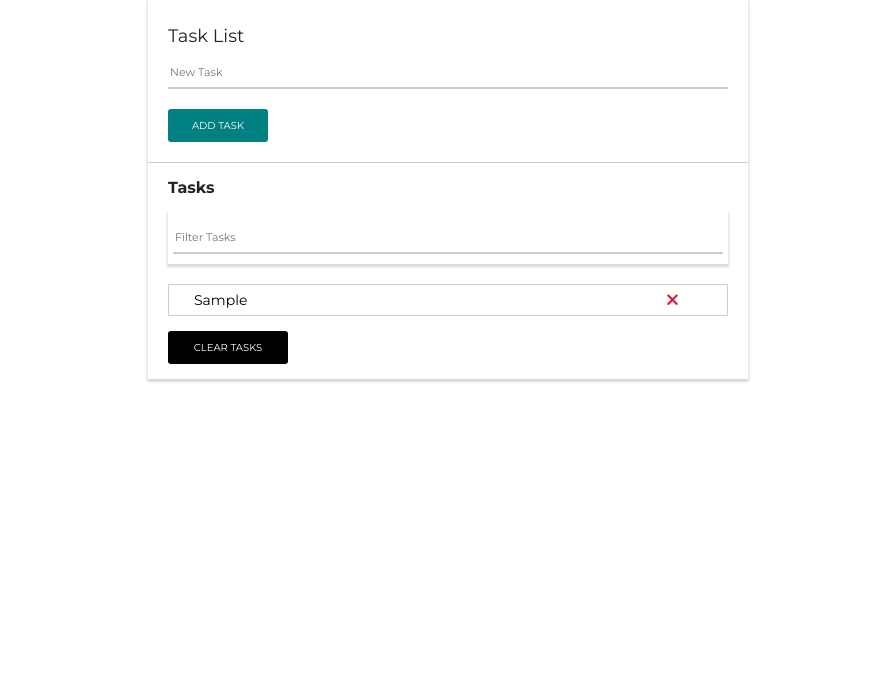
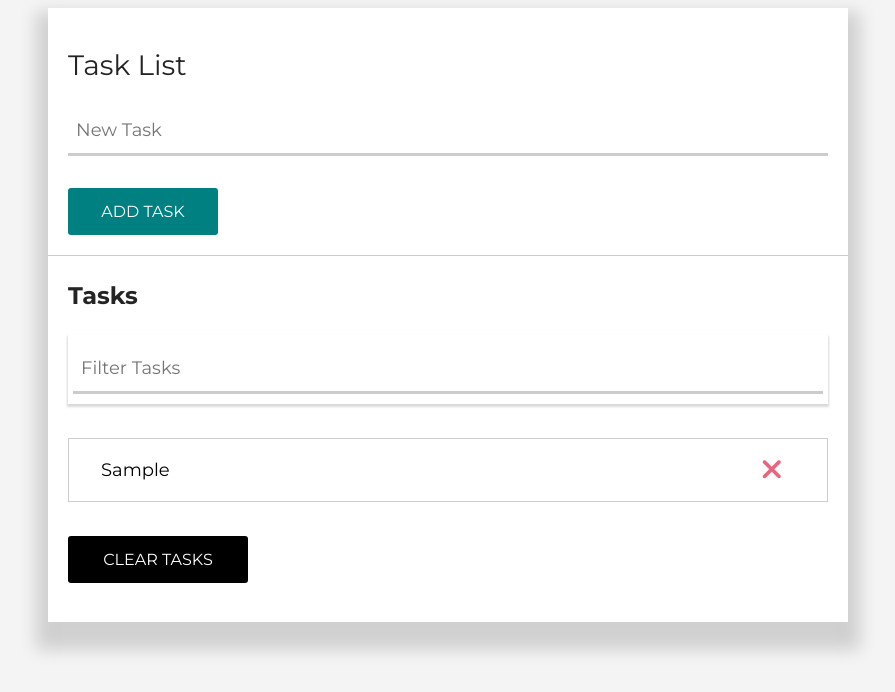
Before and after one commit to jonathan6242/todolist, a plain HTML site: page index.html in a window 1280 px wide. Both pictures are taken after typing "Sample" into the empty fields and a click on the input "Add Task". Shown: the whole page, without its empty margins (192-1087 px from the left). Drawn offline with Linux system fonts and the light colour scheme.

Commit message:
Add files via upload

```diff
--- a/app.css
+++ b/app.css
@@ -9,7 +9,7 @@
 }
 
 body {
-    background-color: #fff;
+    background-color: #f4f4f4;
     display: flex;
     justify-content: center;
     align-items: flex-start;
@@ -17,11 +17,11 @@ body {
 }
 
 #main {
-    margin: 0 auto;
+    margin: 8px auto;
     background-color: #fff;
-    box-shadow: 0 2px 2px 1px rgb(0, 0, 0, 0.15);
+    box-shadow: 0 16px 16px 12px rgb(0, 0, 0, 0.15);
     width: 100%;
-    max-width: 600px;
+    max-width: 800px;
     padding: 15px 20px;
 
 }
@@ -30,8 +30,8 @@ body {
 .card-title {
     display: inline-block;
     padding: 5px 0px;
-    margin: 5px 0;
-    font-size: 18px;
+    margin: 20px 0;
+    font-size: 28px;
     color: #242424;
     font-weight: normal;
 }
@@ -47,43 +47,51 @@ body {
 
 #task, #filter {
     border:none;
-    border-bottom: 2px solid #ccc;
-    padding: 8px 2px;
+    border-bottom: 3px solid #ccc;
+    padding: 12px 8px;
     font-family: Montserrat, sans-serif;
-    font-size: 11px;
+    font-size: 18px;
+    transition: all 300ms ease;
 }
 
 #task {
-    margin-bottom: 20px;
+    margin-bottom: 32px;
 }
 
-#task:focus, #filter:focus {
+#task:focus {
     outline: none;
     border-bottom-color: teal;
+}
+
+#filter:focus {
+    outline: none;
+    border-bottom-color: #000;
 }
 
 
 .btn {
     border: none;
-    font-size: 10px;
-    padding: 10px;
+    font-size: 16px;
+    padding: 14px;
     background-color: teal;
     color: #fff;
     text-transform: uppercase;
-    max-width: 100px;
+    max-width: 150px;
     border-radius: 3px;
     text-decoration: none;
     text-align: center;
     cursor: pointer;
+    transition: all 300ms ease;
 }
 
 .btn:hover {
-    background-color: rgb(25, 180, 180);
+    background-color: rgb(2, 153, 153);
 }
 
 .black {
     background-color: #000;
-    max-width: 120px;
+    max-width: 180px;
+    margin-bottom: 24px;
 }
 
 .black:hover {
@@ -101,8 +109,8 @@ body {
 #task-title {
     display: inline-block;
     padding: 5px 0px;
-    margin: 10px 0;
-    font-size: 16px;
+    margin: 20px 0;
+    font-size: 24px;
     color: #242424;
     font-weight: 700;
 }
@@ -114,27 +122,35 @@ body {
 .input-field {
     padding: 10px 5px;
     box-shadow: 0 2px 2px 1px rgb(0, 0, 0, 0.15);
-    margin-bottom: 20px;
+    margin-bottom: 32px;
 }
 
 .collection {
     list-style-type: none;
-    margin-bottom: 15px;
+    margin-bottom: 32px;
 }
 
 .collection-item {
     border: 1px solid #ccc;
     border-top-width: 0.5px;
     border-bottom-width: 0.5px;
-    padding: 6px 25px;
+    padding: 20px 32px;
     padding-right: 50px;
     display: flex;
     justify-content: space-between;
-    font-size: 14px;
+    font-size: 18px;
+    transition: all 300ms ease;
+    margin: 2px 0px;
 }
 
 i {
     cursor: pointer;
     color: crimson;
-    transform: scale(1.2);
+    transform: scale(1.6);
+    opacity: 0.65;
+    transition: all 300ms ease;
 }
+
+i:hover {
+    color: rgb(247, 31, 74);
+}
--- a/app.js
+++ b/app.js
@@ -59,6 +59,8 @@ function addTask(e) {
     } else {
         const li = document.createElement('li');
         li.className = 'collection-item';
+        li.style.transition = 'all 300ms ease';
+        li.style.opacity = 1;
         li.appendChild(document.createTextNode(taskInput.value));
         const link = document.createElement('a');
         link.className = 'delete-item';
@@ -73,6 +75,7 @@ function addTask(e) {
 
 function removeTask(e) {
     if (e.target.parentElement.classList.contains("delete-item")) {
+        e.target.parentElement.parentElement.style.transition = 'all 300ms ease';
         e.target.parentElement.parentElement.remove();
 
         removeTaskFromLocalStorage(e.target.parentElement.parentElement);
--- a/index.html
+++ b/index.html
@@ -18,7 +18,7 @@
             <span class="card-title">Task List</span>
             <div class="row">
                 <form class="form" id="task-form">
-                    <input type="text" name="task" id="task" placeholder="New Task">
+                    <input type="text" name="task" id="task" placeholder="New Task" autocomplete="off">
                     <input type="submit" value="Add Task" class="btn">
                 </form>
             </div>
```
